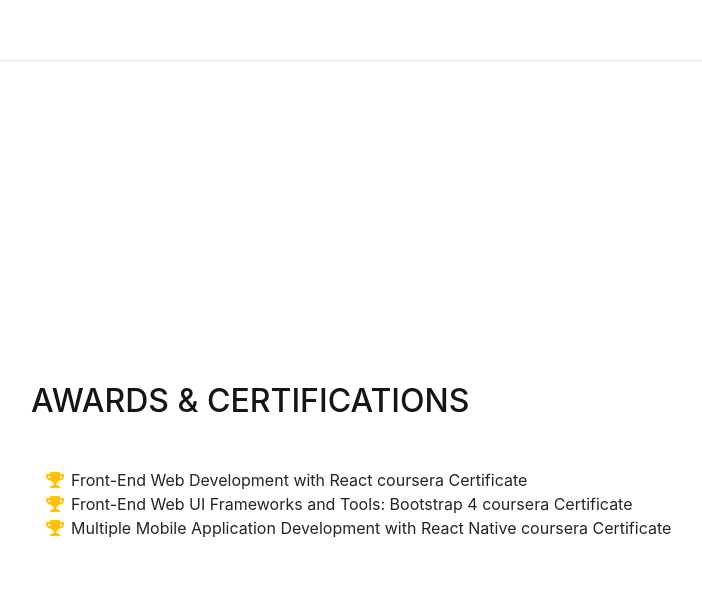
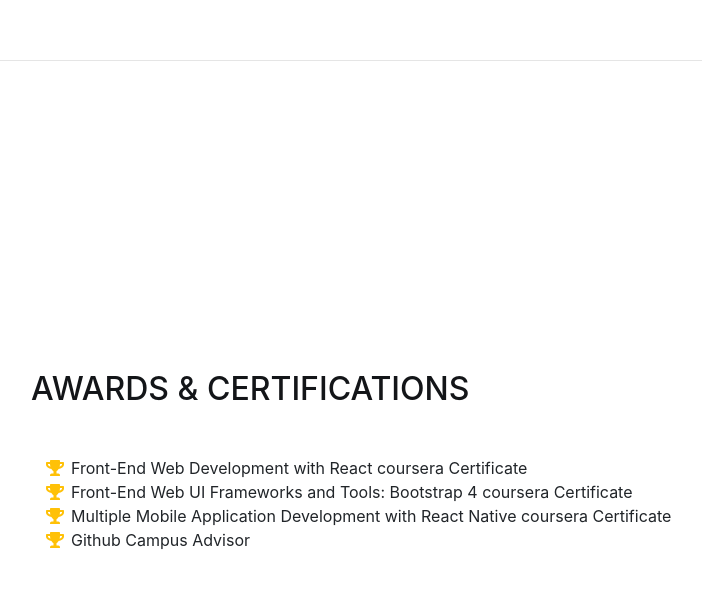
Before and after one commit to MianJawadAhmad/MianJawadAhmad.github.io, a website with bundled scripts: page index.html in a window 1280 px wide. Shown: the part 3944-4533 px from the top of the page, without its empty margins (289-991 px from the left). Built offline with nearby package versions, Linux system fonts and the light colour scheme; a web font is replaced by a local one.

Commit message:
Update index.html

```diff
--- a/index.html
+++ b/index.html
@@ -259,6 +259,10 @@
             <i class="fa-li fa fa-trophy text-warning"></i>
             Multiple Mobile Application Development with React Native coursera Certificate</li>
           <li>
+          <li>
+            <i class="fa-li fa fa-trophy text-warning"></i>
+            Github Campus Advisor</li>
+          <li>
             <!-- <i class="fa-li fa fa-trophy text-warning"></i>
             1<sup>st</sup>
             #</li>
```
